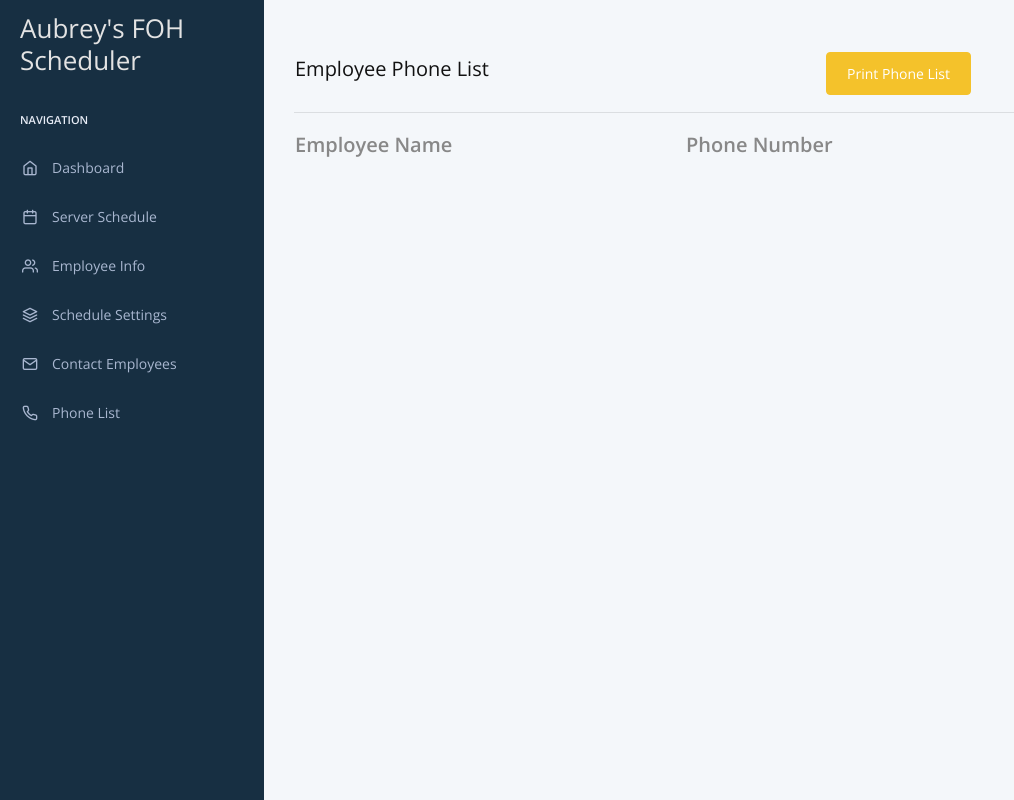
After one commit to aubreys-it/aubreys-ssc, a Flask app: template templates/home/phonelist.html in a window 1280 px wide. The commit adds this page. Shown: the whole page, without its empty margins (0-1014 px from the left). Run offline with Flask 2, Linux system fonts and the light colour scheme; the template is opened without the code that fills it, so the values that code supplies are empty; some libraries are stand-ins or nearby versions.

Commit message:
March 2023 Updates - 2023-03-21

```diff
--- a/app.py
+++ b/app.py
@@ -104,10 +104,14 @@ def settings():
             else:
                 postDict['autoRotateBar'] = 0
 
-            if request.form.get('mustCallNeeded'):
-                postDict['mustCallNeeded'] = 1
+            if user['locId'] in [0, 13]:
+                postDict['mustCallNeeded'] = request.form['mustCallNeeded']
             else:
-                postDict['mustCallNeeded'] = 0
+                if request.form.get('mustCallNeeded'):
+                    postDict['mustCallNeeded'] = 1
+                else:
+                    postDict['mustCallNeeded'] = 0
+
 
             result = updateSettings(postDict)
 
@@ -183,5 +187,23 @@ def contact():
 
     return render_template('home/contact.html', user=user, rq_method=request.method, schedDate=dateValue)
 
+@app.route('/phonelist.html', methods=["GET", "POST"])
+def phonelist():
+
+    try:
+        if not user:
+            user = loadUserFromDMCP()
+    except NameError:
+        user = loadUserFromDMCP()
+
+    employees = getEmployees(user['locId'])
+    for employee in employees:
+        if int(employee) % 2 == 0:
+            employees[employee]['bgcolor'] = '#fff'
+        else:
+            employees[employee]['bgcolor'] = '#f0f0f0'
+
+    return render_template('home/phonelist.html', user=user, employees=employees)
+
 if __name__ == '__main__':
    app.run()
--- /dev/null
+++ b/templates/home/phonelist.html
@@ -0,0 +1,140 @@
+{% extends "layouts/base.html" %}
+
+{% block title %} Phone List {% endblock %}
+
+<!-- Specific CSS goes HERE -->
+{% block stylesheets %}
+    <style type="text/css">
+        .printArea {
+            width: 8.5in;
+        }
+
+        .primaryTable {
+            page-break-after: always;
+            page-break-inside: avoid;
+            margin-bottom: 20px;
+        }
+
+        .primaryTable th {
+            text-align: left;
+        }
+
+        .header {
+            text-align: center;
+            width: 100%;
+            border-bottom: 1px solid black;
+            text-transform: uppercase;
+            padding-bottom: 5px;
+            font-weight: bold;
+            font-size: 30px;
+        }
+
+        .printOnly {
+            display: none;
+        }
+
+        table {
+            font-size: 20px;
+            text-align: center;
+            width: 100%;
+            border-collapse: collapse;
+        }
+
+        body {
+            margin-top: 0px;
+            margin-bottom: 0px;
+        }
+
+        @media only print {
+            body { visibility: hidden; }
+            .listHeader {
+                position: absolute;
+                top: -500px;
+            }
+            .primaryTable {
+                position: relative;
+                visibility: visible;
+                width: 140%;
+                left: -264px;
+            }
+            .printOnly {
+                display: block;
+            }
+        }
+    </style>
+{% endblock stylesheets %}
+
+{% block content %}
+<div class="pcoded-main-container printArea">
+    <div class="pcoded-wrapper">
+        <div class="pcoded-content">
+            <div class="pcoded-inner-content">
+                <!-- [ breadcrumb ] start -->
+                <div class="page-header" id="pageHeader">
+                    <div class="page-block">
+                        <div class="row align-items-center">
+                            <div class="col-md-12">
+                                <div class="page-header-title">
+                                    <div>&nbsp;</div>
+                                    <div class="listHeader">
+                                        <table>
+                                            <tr>
+                                                <td align="left">
+                                                    <div>
+                                                        <h4 class="m-b-10">Employee Phone List</h4>
+                                                    </div>
+                                                </td>
+                                                <td align="right">
+                                                    <div class="input-group col-8">
+                                                        <button class="btn btn-warning" name="command" value="printList" onClick="printMe()">Print Phone List</button>
+                                                    </div>
+                                                </td>
+                                            </tr>
+                                        </table>
+                                    </div>
+                                    <hr/>
+                                </div>
+                                <div>
+                                    <table class="primaryTable">
+                                        <thead>
+                                            <tr class="printOnly">
+                                                <td colspan="2" class="header">FOH Employee Phone List</td>
+                                            </tr>
+                                            <tr class="printOnly">
+                                                <td colspan="2">&nbsp;</td>
+                                            </tr>
+                                            <tr>
+                                                <th>Employee Name</th>
+                                                <th>Phone Number</th>
+                                            </tr>
+                                        </thead>
+                                        {% for employee in employees %}
+                                            <tr bgcolor="{{employees[employee].bgcolor}}" style="border: 1px solid #444">
+                                                <td align="left" style="border-right: 1px solid #444">{{ employees[employee].displayName }}</td>
+                                                <td align="left">{{ employees[employee].phone }}</td>
+                                            </tr>
+                                        {% endfor %}
+                                    </table>
+                                </div>
+                            </div>
+                        </div>
+                    </div>
+                </div>
+                <!-- [ breadcrumb ] end -->
+            </div>
+        </div>
+    </div>
+</div>
+
+
+{% endblock content %}
+
+<!-- Specific Page JS goes HERE  -->
+{% block javascripts %}
+<script type="text/javascript">
+    function printMe() {
+        window.print();
+    }
+
+</script>
+{% endblock javascripts %}
--- a/templates/includes/sidebar.html
+++ b/templates/includes/sidebar.html
@@ -46,6 +46,13 @@
                             <span class="pcoded-mtext">Contact Employees</span>
                     </a>
                 </li>
+                <li data-username="phone list"
+                    class="nav-item {% if 'contact' in segment %} active {% endif %}">
+                    <a href="/phonelist.html" class="nav-link">
+                        <span class="pcoded-micon"><i class="feather icon-phone"></i></span>
+                            <span class="pcoded-mtext">Phone List</span>
+                    </a>
+                </li>
             </ul>
         </div>
     </div>
```
Also changed, not shown: aubssc/__init__.py (+20 -3 lines), templates/home/index.html (+21 -3 lines), templates/home/schedule.html (+10 -8 lines), templates/home/settings.html (+20 -6 lines).
